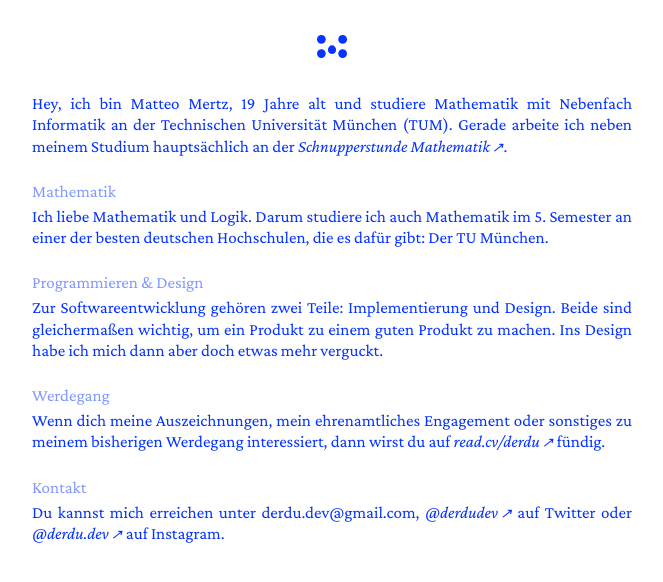
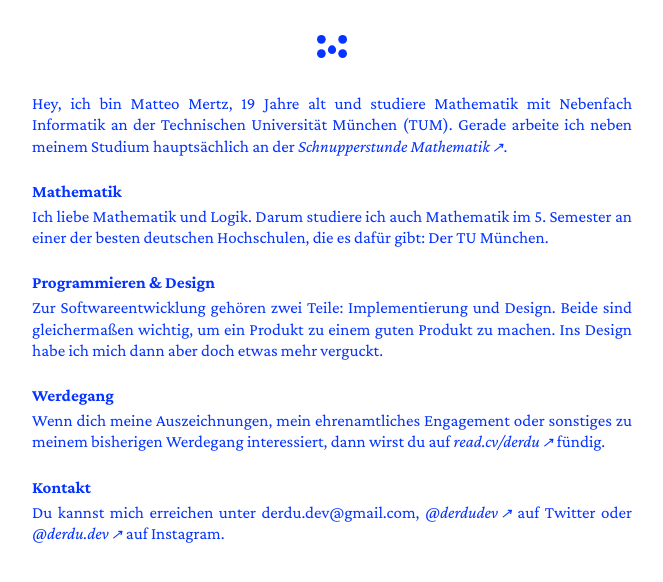
Before and after one commit to derdudev/matteomertzde-v3, a Next.js app: page / in a window 1280 px wide. Shown: the top 582 px of the page, without its empty margins (308-971 px from the left). Built offline with nearby package versions, Linux system fonts and the light colour scheme.

Commit message:
bold headings

```diff
--- a/src/components/simple-section.module.css
+++ b/src/components/simple-section.module.css
@@ -3,8 +3,9 @@
 }
 
 .heading{
-    opacity: .5;
+    /*opacity: .5;*/
     margin-bottom: 5px;
+    font-weight: 700;
 }
 
 .textBody{
```
